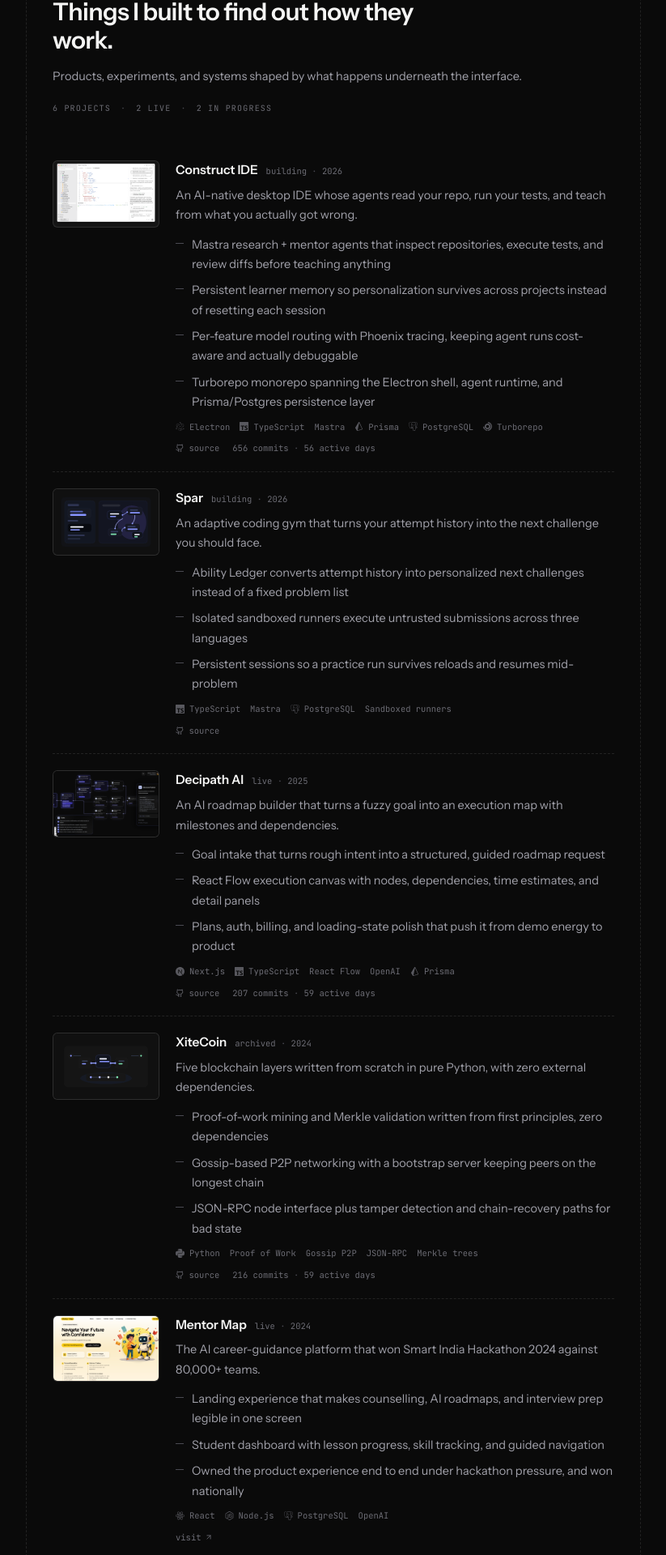
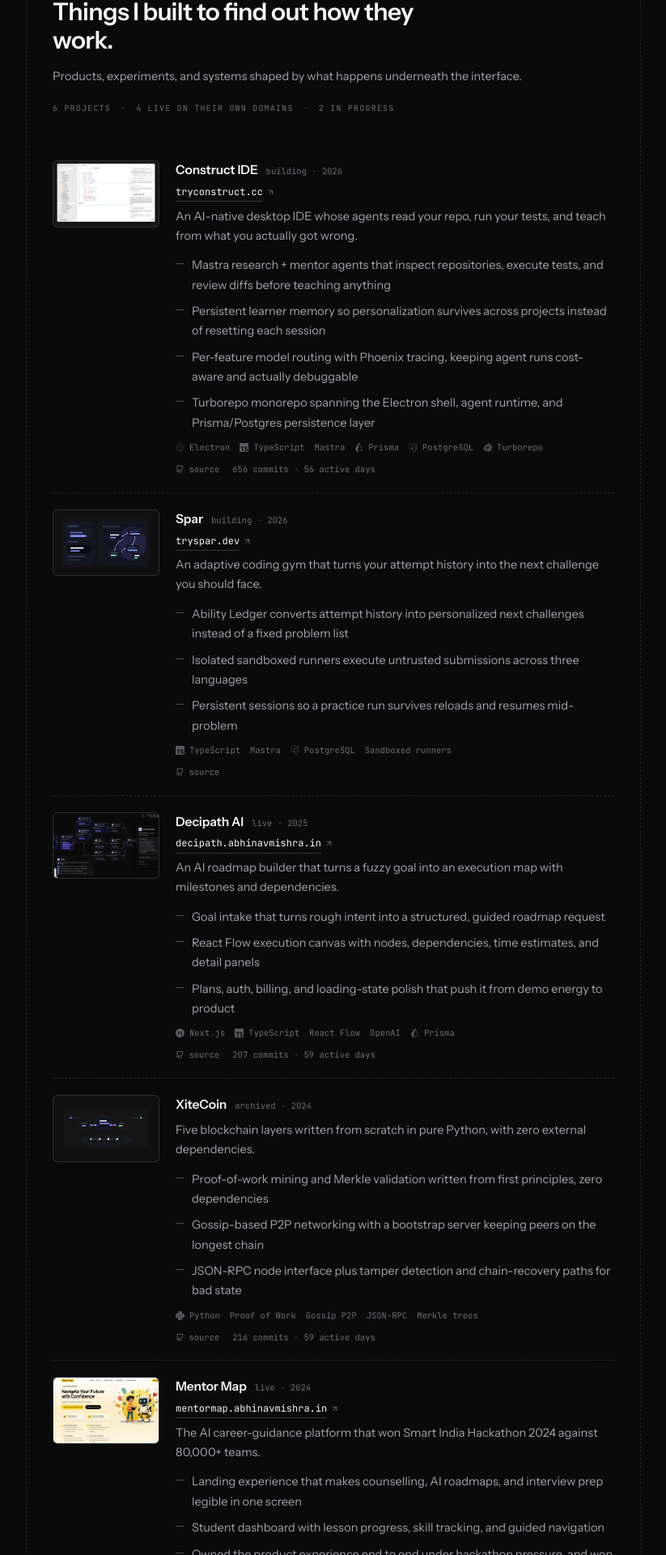
Before and after one commit to AbhinavMishra32/aboutv3, a Next.js app: page /projects in a window 1280 px wide. Shown: the part 140-2060 px from the top of the page at 81% size, without its empty margins (228-1051 px from the left). Built offline with nearby package versions, Linux system fonts and the light colour scheme; no server answers.

Commit message:
project domains update

```diff
--- a/src/app/projects/page.tsx
+++ b/src/app/projects/page.tsx
@@ -11,7 +11,9 @@ export const metadata: Metadata = {
 };
 
 export default function ProjectsPage() {
-  const live = PROJECTS.filter((project) => project.status === "live").length;
+  // Count what's actually reachable, not the build status — Construct and Spar
+  // are live at their own domains while still being worked on.
+  const live = PROJECTS.filter((project) => project.live).length;
   const building = PROJECTS.filter((project) => project.status === "in-progress").length;
 
   return (
@@ -24,7 +26,7 @@ export default function ProjectsPage() {
           <>
             <span>{PROJECTS.length} projects</span>
             <span className="text-[var(--faint)]">·</span>
-            <span>{live} live</span>
+            <span>{live} live on their own domains</span>
             <span className="text-[var(--faint)]">·</span>
             <span>{building} in progress</span>
           </>
--- a/src/components/home/ProjectRow.tsx
+++ b/src/components/home/ProjectRow.tsx
@@ -8,6 +8,11 @@ export type ProjectRepoStat = {
   activeDays: number;
   pushedAt: string;
 };
+
+/** The domain, as it should be read aloud — no protocol, no www, no slash. */
+function domainOf(url: string) {
+  return url.replace(/^https?:\/\//, "").replace(/^www\./, "").replace(/\/$/, "");
+}
 
 const STATUS_LABEL = {
   live: "live",
@@ -97,6 +102,25 @@ export function ProjectRow({
           </span>
         </div>
 
+        {project.live ? (
+          <a
+            href={project.live}
+            target="_blank"
+            rel="noreferrer"
+            className="mono group/domain mt-1 inline-flex items-center gap-1 text-[12px] text-[var(--fg)]"
+          >
+            <span className="relative">
+              {domainOf(project.live)}
+              <span className="absolute -bottom-0.5 left-0 h-px w-full bg-[var(--line-strong)] transition-colors duration-300 group-hover/domain:bg-[var(--fg)]" />
+            </span>
+            <ArrowUpRight
+              size={11}
+              strokeWidth={2}
+              className="text-[var(--soft)] transition-all duration-300 group-hover/domain:-translate-y-px group-hover/domain:translate-x-px group-hover/domain:text-[var(--fg)]"
+            />
+          </a>
+        ) : null}
+
         <p className="copy mt-1.5 max-w-[62ch] text-[14px]">{project.summary}</p>
 
         {detailed ? (
@@ -116,17 +140,6 @@ export function ProjectRow({
         <TechList stack={project.stack} />
 
         <div className="mono mt-2.5 flex flex-wrap items-center gap-x-4 gap-y-1 text-[10.5px] text-[var(--soft)]">
-          {project.live ? (
-            <a
-              href={project.live}
-              target="_blank"
-              rel="noreferrer"
-              className="flex items-center gap-1 text-[var(--muted)] transition-colors hover:text-[var(--fg)]"
-            >
-              visit
-              <ArrowUpRight size={10} strokeWidth={2} />
-            </a>
-          ) : null}
           {project.source ? (
             <a
               href={project.source}
--- a/src/components/shell/SiteShell.tsx
+++ b/src/components/shell/SiteShell.tsx
@@ -24,7 +24,10 @@ async function buildCommandItems(): Promise<CommandItem[]> {
     ...PROJECTS.map((project) => ({
       id: `project-${project.slug}`,
       label: project.name,
-      hint: project.focus,
+      // Lead with the domain where there is one — it is the thing worth knowing.
+      hint: project.live
+        ? project.live.replace(/^https?:\/\//, "").replace(/\/$/, "")
+        : project.focus,
       href: `/projects#${project.slug}`,
       group: "Projects" as const,
     })),
--- a/src/lib/portfolio.ts
+++ b/src/lib/portfolio.ts
@@ -70,6 +70,7 @@ export const PROJECTS: Project[] = [
     ],
     buildTags: ["Hand-built core", "0.1 in progress"],
     iconLabel: "C",
+    live: "https://tryconstruct.cc",
     source: "https://github.com/AbhinavMishra32/Construct-IDE",
     previewImage: "/project-construct-light.svg",
     previewDarkImage: "/project-construct-dark.svg",
@@ -102,6 +103,7 @@ export const PROJECTS: Project[] = [
     ],
     buildTags: ["Hand-built core", "Active build"],
     iconLabel: "S",
+    live: "https://tryspar.dev",
     source: "https://github.com/AbhinavMishra32",
     previewImage: "/project-decipath-light.svg",
     previewDarkImage: "/project-decipath-dark.svg",
@@ -127,6 +129,7 @@ export const PROJECTS: Project[] = [
     ],
     buildTags: ["Hand-built core", "AI-assisted UI polish"],
     iconUrl: "https://decipath.abhinavmishra.in/favicon.ico",
+    live: "https://decipath.abhinavmishra.in",
     source: "https://github.com/AbhinavMishra32/DecipathAI",
     previewImage: "/project-decipath-light.svg",
     previewDarkImage: "/project-decipath-dark.svg",
```
